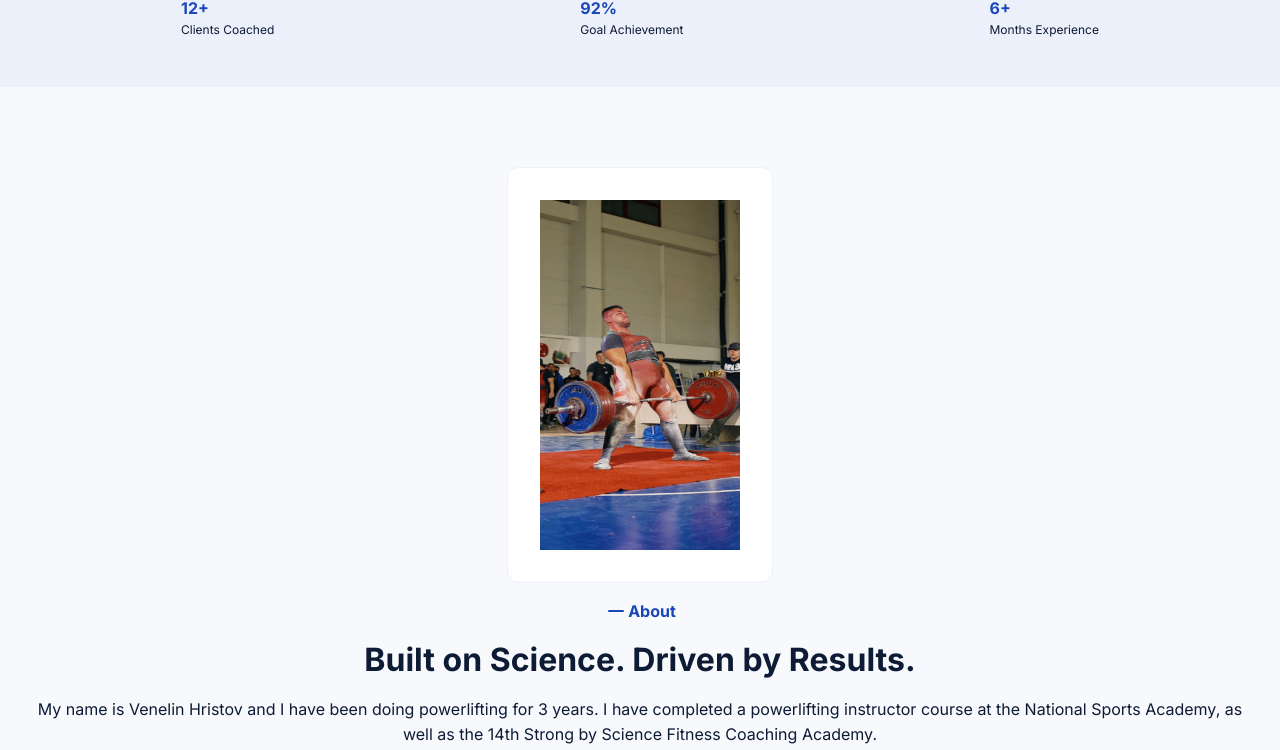
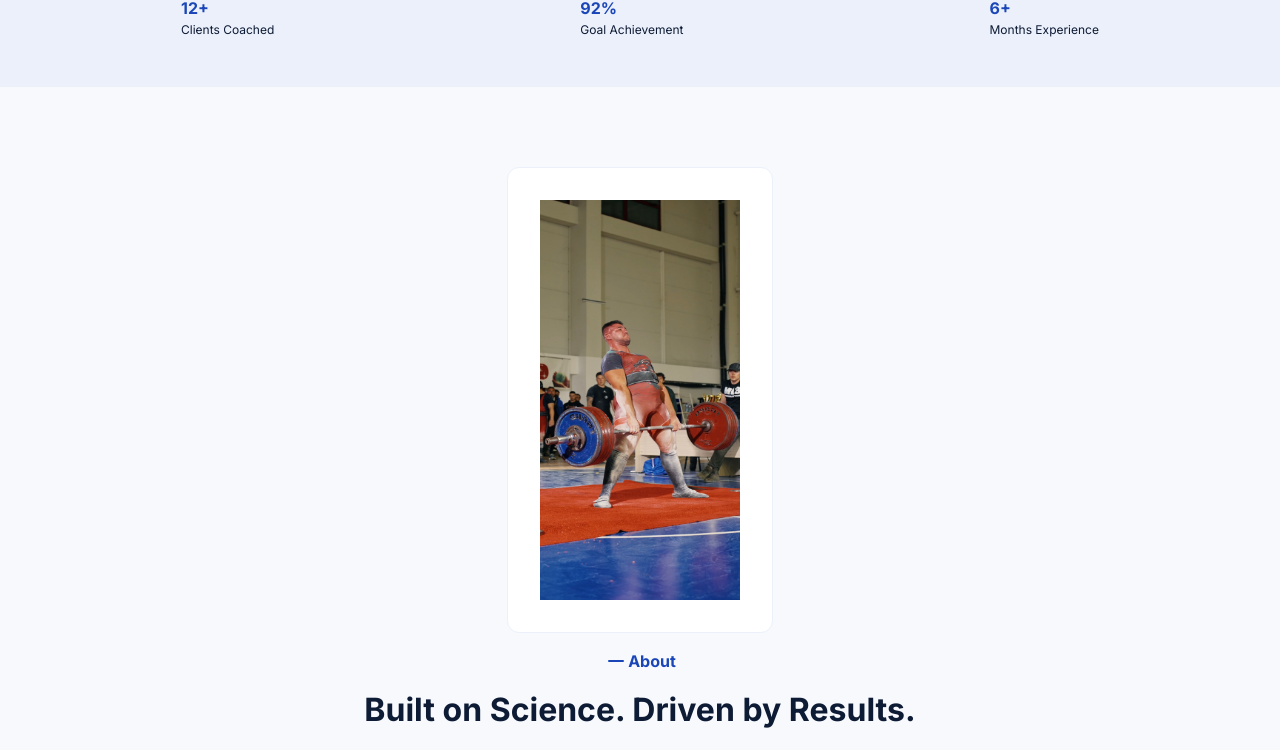
Before and after one commit to George-frontend/trainer-portfolio, a React (Vite) app in the folder trainer-portfolio-2026/: page / in a window 1280 px wide. Shown: the part 431-1181 px from the top of the page. Built offline with nearby package versions, Linux system fonts and the light colour scheme.

Commit message:
set photo height on 400px

```diff
--- a/trainer-portfolio-2026/src/components/About.jsx
+++ b/trainer-portfolio-2026/src/components/About.jsx
@@ -7,7 +7,7 @@ const About = () => {
     <section id="about" className="about">
 
       <div className="photo">
-        <img src={photo} alt="Venelin Hristov, certified fitness coach" width="200" height="350" />
+        <img src={photo} alt="Venelin Hristov, certified fitness coach" width="200" height="400" />
       </div>
 
       <div className="desktop-about">
```
Also changed, not shown: 1 other file (tests, documents, lock files or other folders).
